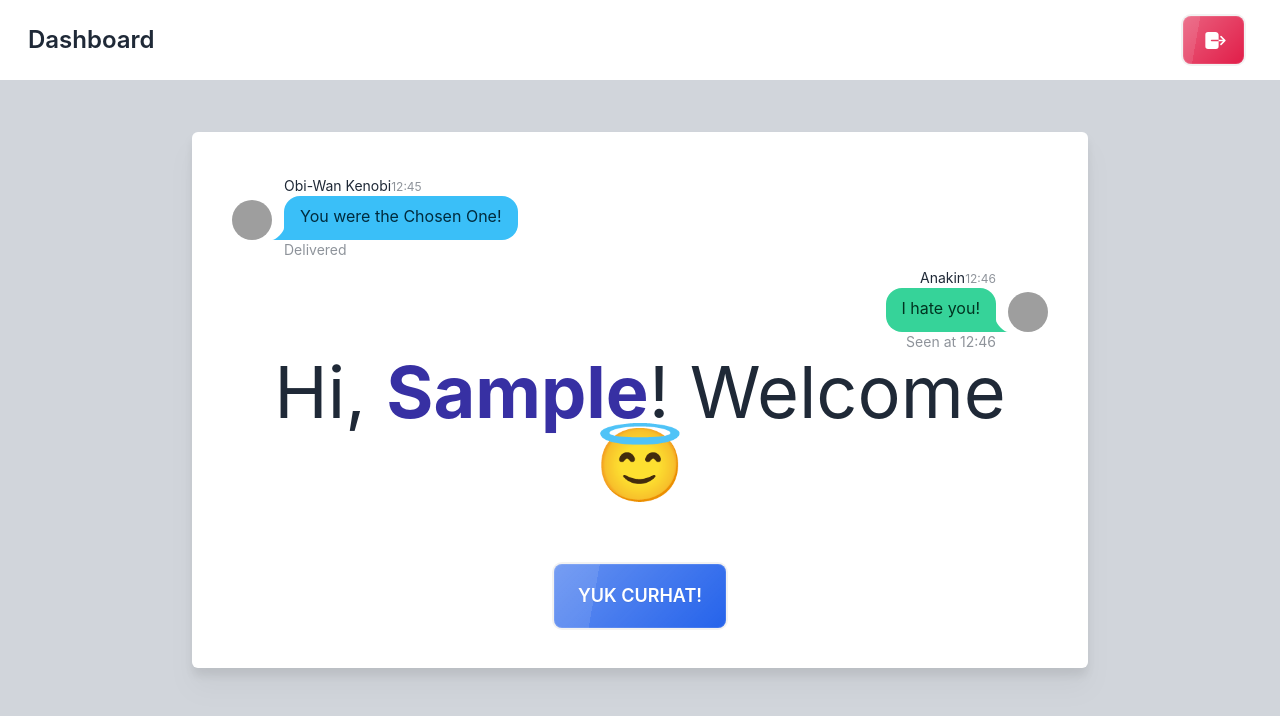
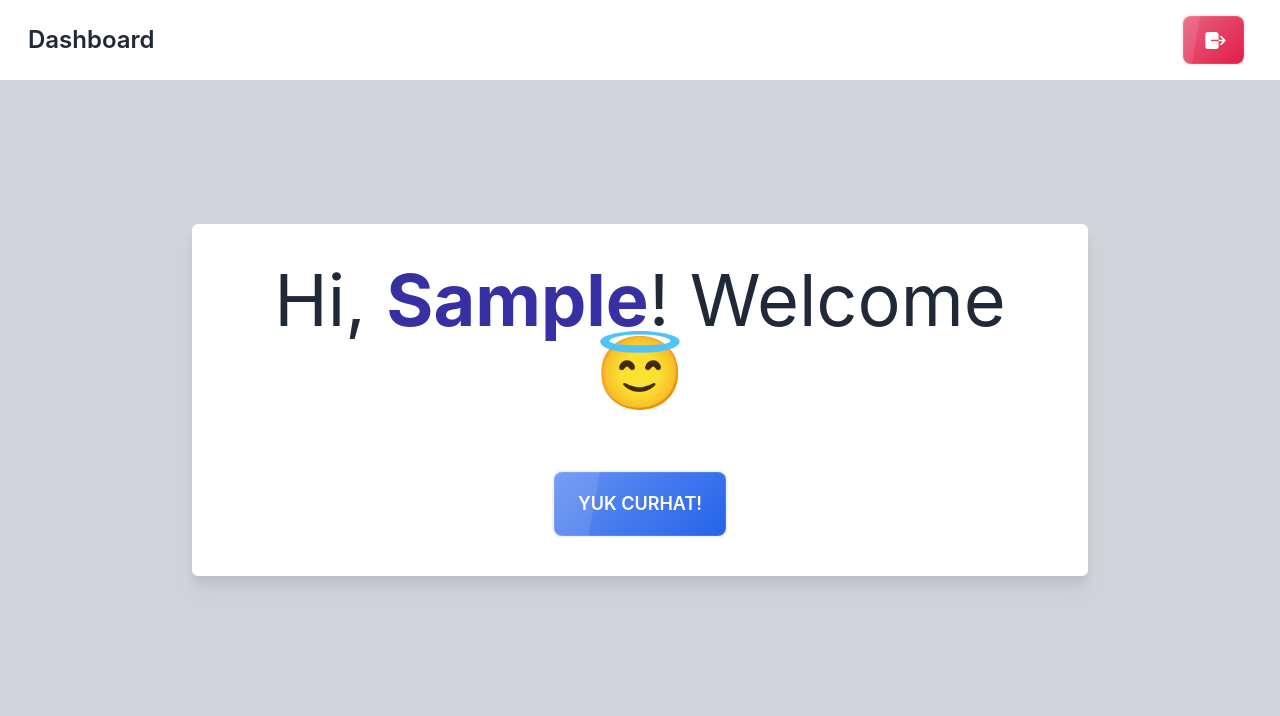
Before and after one commit to catgoesmeow14/Teman-Ngorte, a React (Create React App) app: page / in a window 1280 px wide. Shown: the top 716 px of the page. Built offline with nearby package versions, Linux system fonts and the light colour scheme; no server answers; sample sign-in values are in the browser's storage; grey boxes are pictures that could not be loaded.

Commit message:
fix: chat timestamp and dashboard

```diff
--- a/src/pages/chat/Chat.tsx
+++ b/src/pages/chat/Chat.tsx
@@ -63,7 +63,7 @@ const Chat = () => {
 
   const submitMessage = async () => {
     chatListData.push(
-      new ChatListDataType(new Date().getUTCMilliseconds(), '', '', input, '')
+      new ChatListDataType(new Date().getUTCMilliseconds(), '', '', input, new Date().toUTCString())
     );
     setInput(' ');
 
--- a/src/pages/dashboard/Dashboard.tsx
+++ b/src/pages/dashboard/Dashboard.tsx
@@ -25,38 +25,6 @@ const Dashboard = () => {
       <AppBar title="Dashboard" />
       <div className="w-screen h-screen bg-gray-300 flex flex-col items-center">
         <div className="w-[90%] sm:w-[70%] h-auto p-10 bg-white m-auto content-center px-15 drop-shadow-xl rounded-md">
-          {/* ================================================================== */}
-
-          <div className="chat chat-start">
-            <div className="chat-image avatar">
-              <div className="w-10 rounded-full">
-                <img src="https://placeimg.com/192/192/people" />
-              </div>
-            </div>
-            <div className="chat-header">
-              Obi-Wan Kenobi
-              <time className="text-xs opacity-50">12:45</time>
-            </div>
-            <div className="chat-bubble chat-bubble-info">
-              You were the Chosen One!
-            </div>
-            <div className="chat-footer opacity-50">Delivered</div>
-          </div>
-          <div className="chat chat-end">
-            <div className="chat-image avatar">
-              <div className="w-10 rounded-full">
-                <img src="https://placeimg.com/192/192/people" />
-              </div>
-            </div>
-            <div className="chat-header">
-              Anakin
-              <time className="text-xs opacity-50">12:46</time>
-            </div>
-            <div className="chat-bubble chat-bubble-success">I hate you!</div>
-            <div className="chat-footer opacity-50">Seen at 12:46</div>
-          </div>
-
-          {/* ================================================================== */}
           <h1 className="text-4xl sm:text-5xl md:text-6xl lg:text-7xl text-center capitalize mb-10">
             Hi,{' '}
             <span className="transition-all delay-150 font-bold text-indigo-800 hover:text-sky-500 sm:hover:text-6xl md:hover:text-7xl lg:hover:text-8xl duration-400">
```
